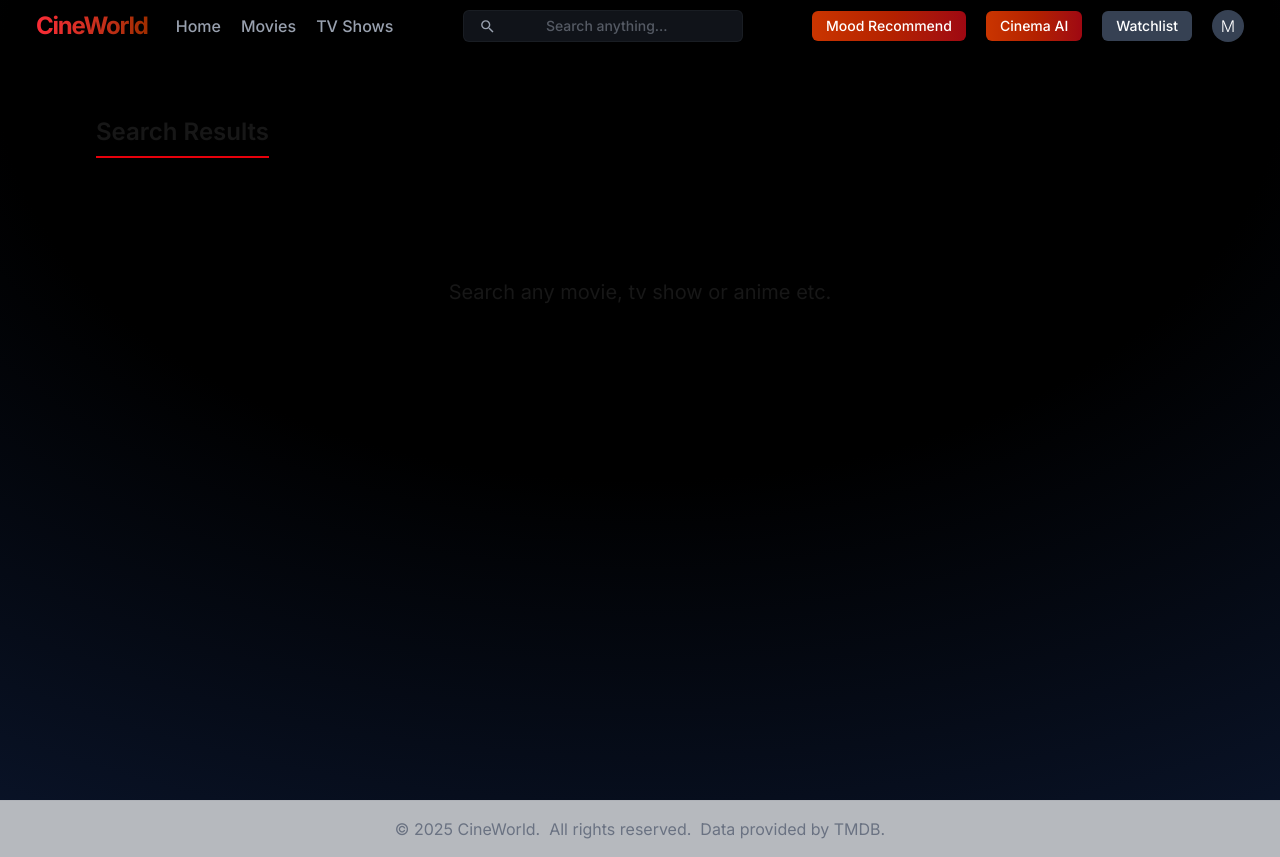
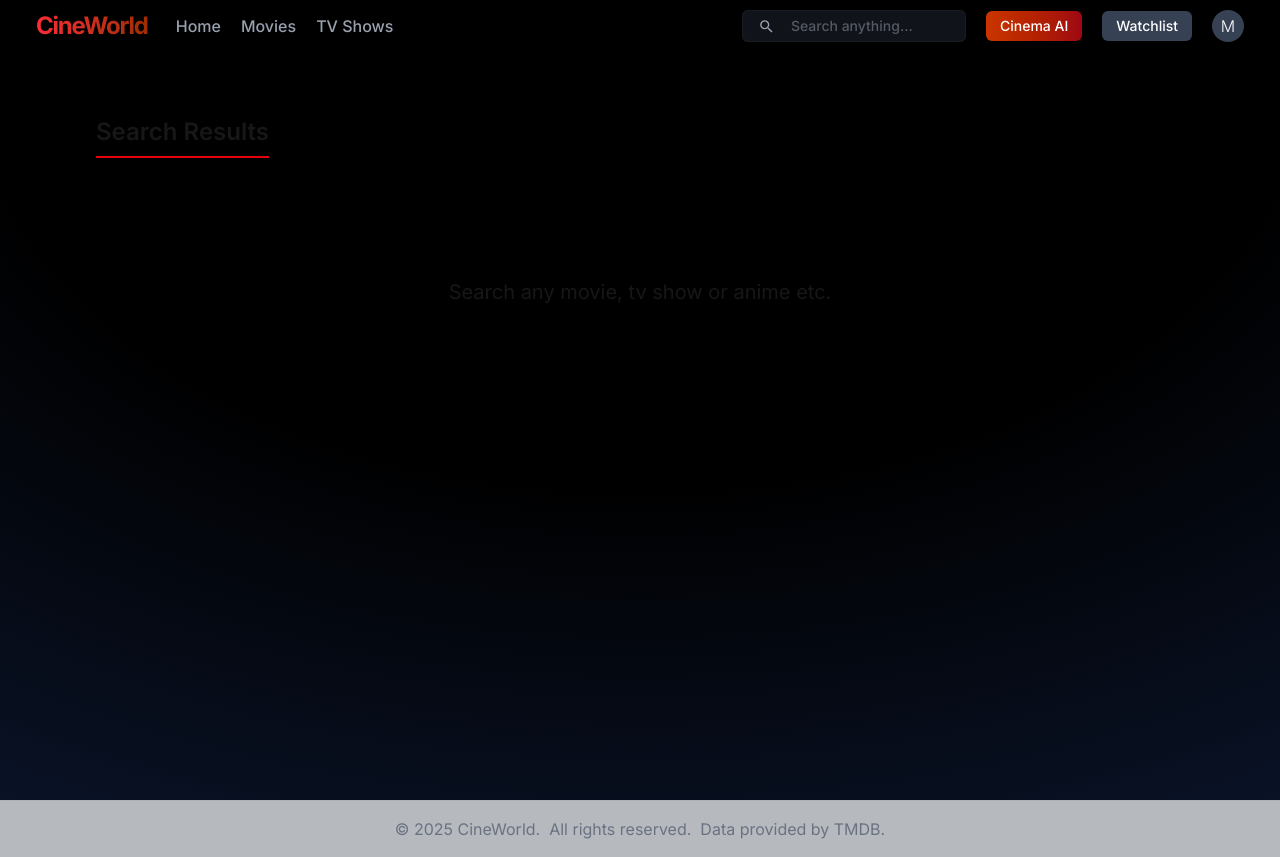
Before and after one commit to divasgt/cineworld, a Next.js app: page /search in a window 1280 px wide. Built offline with nearby package versions, Linux system fonts and the light colour scheme.

Commit message:
Style: Better header search box

```diff
--- a/src/components/Header.jsx
+++ b/src/components/Header.jsx
@@ -22,25 +22,25 @@ export default function Header() {
   }, [])
 
   return (
-  <header className={`header fixed text-gray-400 font-medium flex top-0 w-screen items-center px-9 py-2.5 justify-between z-1000 ${
-    scrolled ? "bg-gray-900/50 backdrop-blur-xl border-b border-gray-500/10" : "bg-transparent border-none"
+  <header className={`header fixed text-gray-400 font-medium flex justify-between top-0 w-screen items-center px-9 py-2.5 z-1000 ${
+    scrolled ? "bg-gray-900/70 backdrop-blur-xl border-b border-gray-500/10" : "bg-transparent border-none"
   }`}>
 
     <div className="header-left shrink-0">
-      <nav className="nav-links flex gap-5 items-center shrink-0">
+      <nav className="nav-links flex gap-5 items-center shrink-0 mr-8">
         <Link href="/" className="logo text-2xl tracking-tighter font-bold mr-2 bg-gradient-to-r from-red-500 to-orange-800 bg-clip-text text-transparent">CineWorld</Link>
         <Link href="/#intro-section" className="hover:text-white transition">Home</Link>
-        <Link href="/#latest-movies" className="hover:text-white transition">Movies</Link>
-        <Link href="/#latest-tv-shows" className="hover:text-white transition">TV Shows</Link>
+        <Link href="/#latestMovies" className="hover:text-white transition">Movies</Link>
+        <Link href="/#latestTVShows" className="hover:text-white transition">TV Shows</Link>
       </nav>
     </div>
 
-    <HeaderSearchBox />
 
-    <div className="header-right flex items-center gap-5 shrink-0">
-      <Link href="/mood-recommend">
+    <div className="header-right flex items-center gap-5 flex-grow justify-end *:text-nowrap">
+      <HeaderSearchBox />
+      {/* <Link href="/mood-recommend">
         <HeaderButton className="bg-gradient-to-r from-orange-700 to-red-800 transition-all duration-200 transform hover:scale-105">Mood Recommend</HeaderButton>
-      </Link>
+      </Link> */}
 
       <Link href="/cinema-ai">
         <HeaderButton className="bg-gradient-to-r from-orange-700 to-red-800 transition-all duration-200 transform hover:scale-105">Cinema AI</HeaderButton>
--- a/src/components/HeaderSearchBox.jsx
+++ b/src/components/HeaderSearchBox.jsx
@@ -20,14 +20,14 @@ export default function HeaderSearchBox() {
   }, [query, router])
 
   return (
-  <div className="search-wrapper flex mx-10 w-70 focus-within:w-full transition-all duration-400 items-center relative flex-shrink">
+  <div className="search-wrapper flex focus-within:w-full transition-all duration-400 items-center relative flex-grow max-w-56 focus-within:max-w-full">
     <span className="search-icon absolute left-4 opacity-80% cursor-pointer"> <MdSearch className="size-4.25"/> </span>
 
     <input
       type="text"
       id="header-search"
       placeholder="Search anything..."
-      className="bg-gray-700/30 focus:bg-gray-800/70 py-1.25 px-4 pl-12 pr-10 w-full  text-sm  rounded-md border border-gray-500/10 focus:border-gray-500/70 focus:border outline-none placeholder:text-center"
+      className="bg-gray-700/30 focus:bg-gray-800/70 py-1.25 px-4 pl-12 pr-10 w-full  text-sm  rounded-md border border-gray-500/10 focus:border-gray-400/20 focus:border outline-none"
       value={query || ""}
       onChange={(e) => setQuery(e.target.value)}
       onKeyDown={(e) => e.key==="Enter" ? router.push(`/search?q=${encodeURIComponent(query.trim())}`) : null}
```
